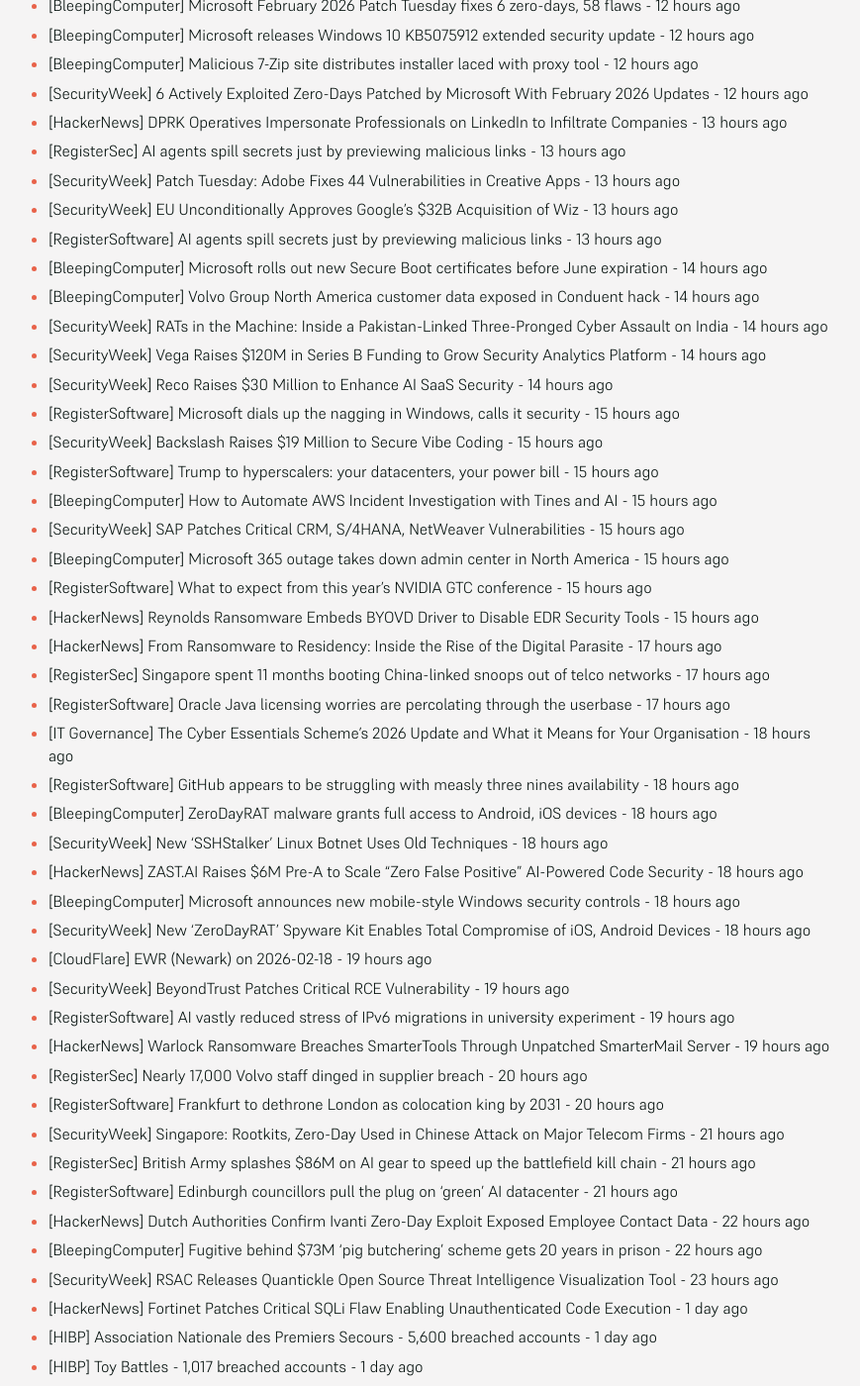
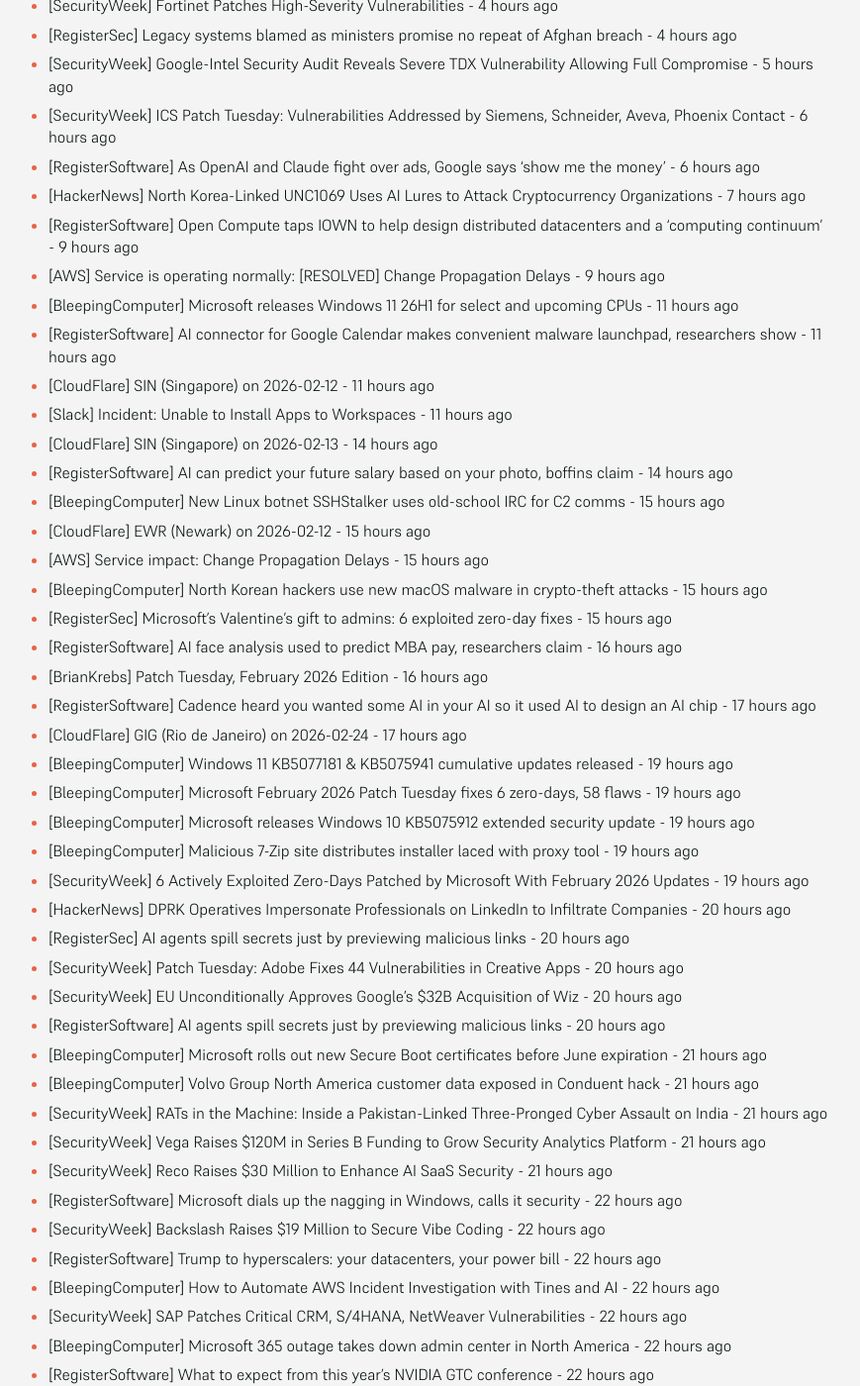
Before and after one commit to SecOpsNews/news, a Jekyll site: the page built from index.md, in a window 1280 px wide and 1400 px high, scrolled down 883 px. Shown: the whole window at 99% size, without its empty margins (215-1084 px from the left). Built offline with Jekyll 4.4.1, drawn with Linux system fonts in a browser that asks for light colours; some of the changed text lies outside the part shown.

Commit message:
New Feed

```diff
--- a/index.md
+++ b/index.md
@@ -9,69 +9,93 @@ description: Latest Updates
 
 <!-- SecOps start -->
 
-- [HackerNews] North Korea-Linked UNC1069 Uses AI Lures to Attack Cryptocurrency Organizations - 9 minutes ago
-- [RegisterSoftware] Open Compute taps IOWN to help design distributed datacenters and a 'computing continuum' - 2 hours ago
-- [AWS] Service is operating normally: [RESOLVED] Change Propagation Delays - 2 hours ago
-- [BleepingComputer] Microsoft releases Windows 11 26H1 for select and upcoming CPUs - 4 hours ago
-- [RegisterSoftware] AI connector for Google Calendar makes convenient malware launchpad, researchers show - 4 hours ago
-- [CloudFlare] SIN (Singapore) on 2026-02-12 - 4 hours ago
-- [Slack] Incident: Unable to Install Apps to Workspaces - 4 hours ago
-- [CloudFlare] SIN (Singapore) on 2026-02-13 - 7 hours ago
-- [RegisterSoftware] AI can predict your future salary based on your photo, boffins claim - 7 hours ago
-- [BleepingComputer] New Linux botnet SSHStalker uses old-school IRC for C2 comms - 8 hours ago
-- [CloudFlare] EWR (Newark) on 2026-02-12 - 8 hours ago
-- [AWS] Service impact: Change Propagation Delays - 8 hours ago
-- [BleepingComputer] North Korean hackers use new macOS malware in crypto-theft attacks - 8 hours ago
-- [RegisterSec] Microsoft's Valentine's gift to admins: 6 exploited zero-day fixes - 8 hours ago
-- [RegisterSoftware] AI face analysis used to predict MBA pay, researchers claim - 9 hours ago
-- [BrianKrebs] Patch Tuesday, February 2026 Edition - 9 hours ago
-- [RegisterSoftware] Cadence heard you wanted some AI in your AI so it used AI to design an AI chip - 10 hours ago
-- [CloudFlare] GIG (Rio de Janeiro) on 2026-02-24 - 10 hours ago
-- [BleepingComputer] Windows 11 KB5077181 & KB5075941 cumulative updates released - 12 hours ago
-- [BleepingComputer] Microsoft February 2026 Patch Tuesday fixes 6 zero-days, 58 flaws - 12 hours ago
-- [BleepingComputer] Microsoft releases Windows 10 KB5075912 extended security update - 12 hours ago
-- [BleepingComputer] Malicious 7-Zip site distributes installer laced with proxy tool - 12 hours ago
-- [SecurityWeek] 6 Actively Exploited Zero-Days Patched by Microsoft With February 2026 Updates - 12 hours ago
-- [HackerNews] DPRK Operatives Impersonate Professionals on LinkedIn to Infiltrate Companies - 13 hours ago
-- [RegisterSec] AI agents spill secrets just by previewing malicious links - 13 hours ago
-- [SecurityWeek] Patch Tuesday: Adobe Fixes 44 Vulnerabilities in Creative Apps - 13 hours ago
-- [SecurityWeek] EU Unconditionally Approves Google’s $32B Acquisition of Wiz - 13 hours ago
-- [RegisterSoftware] AI agents spill secrets just by previewing malicious links - 13 hours ago
-- [BleepingComputer] Microsoft rolls out new Secure Boot certificates before June expiration - 14 hours ago
-- [BleepingComputer] Volvo Group North America customer data exposed in Conduent hack - 14 hours ago
-- [SecurityWeek] RATs in the Machine: Inside a Pakistan-Linked Three-Pronged Cyber Assault on India - 14 hours ago
-- [SecurityWeek] Vega Raises $120M in Series B Funding to Grow Security Analytics Platform - 14 hours ago
-- [SecurityWeek] Reco Raises $30 Million to Enhance AI SaaS Security - 14 hours ago
-- [RegisterSoftware] Microsoft dials up the nagging in Windows, calls it security - 15 hours ago
-- [SecurityWeek] Backslash Raises $19 Million to Secure Vibe Coding - 15 hours ago
-- [RegisterSoftware] Trump to hyperscalers: your datacenters, your power bill - 15 hours ago
-- [BleepingComputer] How to Automate AWS Incident Investigation with Tines and AI - 15 hours ago
-- [SecurityWeek] SAP Patches Critical CRM, S/4HANA, NetWeaver Vulnerabilities - 15 hours ago
-- [BleepingComputer] Microsoft 365 outage takes down admin center in North America - 15 hours ago
-- [RegisterSoftware] What to expect from this year’s NVIDIA GTC conference - 15 hours ago
-- [HackerNews] Reynolds Ransomware Embeds BYOVD Driver to Disable EDR Security Tools - 15 hours ago
-- [HackerNews] From Ransomware to Residency: Inside the Rise of the Digital Parasite - 17 hours ago
-- [RegisterSec] Singapore spent 11 months booting China-linked snoops out of telco networks - 17 hours ago
-- [RegisterSoftware] Oracle Java licensing worries are percolating through the userbase - 17 hours ago
-- [IT Governance] The Cyber Essentials Scheme’s 2026 Update and What it Means for Your Organisation - 18 hours ago
-- [RegisterSoftware] GitHub appears to be struggling with measly three nines availability - 18 hours ago
-- [BleepingComputer] ZeroDayRAT malware grants full access to Android, iOS devices - 18 hours ago
-- [SecurityWeek] New ‘SSHStalker’ Linux Botnet Uses Old Techniques - 18 hours ago
-- [HackerNews] ZAST.AI Raises $6M Pre-A to Scale "Zero False Positive" AI-Powered Code Security - 18 hours ago
-- [BleepingComputer] Microsoft announces new mobile-style Windows security controls - 18 hours ago
-- [SecurityWeek] New ‘ZeroDayRAT’ Spyware Kit Enables Total Compromise of iOS, Android Devices - 18 hours ago
-- [CloudFlare] EWR (Newark) on 2026-02-18 - 19 hours ago
-- [SecurityWeek] BeyondTrust Patches Critical RCE Vulnerability - 19 hours ago
-- [RegisterSoftware] AI vastly reduced stress of IPv6 migrations in university experiment - 19 hours ago
-- [HackerNews] Warlock Ransomware Breaches SmarterTools Through Unpatched SmarterMail Server - 19 hours ago
-- [RegisterSec] Nearly 17,000 Volvo staff dinged in supplier breach - 20 hours ago
-- [RegisterSoftware] Frankfurt to dethrone London as colocation king by 2031 - 20 hours ago
-- [SecurityWeek] Singapore: Rootkits, Zero-Day Used in Chinese Attack on Major Telecom Firms - 21 hours ago
-- [RegisterSec] British Army splashes $86M on AI gear to speed up the battlefield kill chain - 21 hours ago
-- [RegisterSoftware] Edinburgh councillors pull the plug on 'green' AI datacenter - 21 hours ago
-- [HackerNews] Dutch Authorities Confirm Ivanti Zero-Day Exploit Exposed Employee Contact Data - 22 hours ago
-- [BleepingComputer] Fugitive behind $73M 'pig butchering' scheme gets 20 years in prison - 22 hours ago
-- [SecurityWeek] RSAC Releases Quantickle Open Source Threat Intelligence Visualization Tool - 23 hours ago
+- [SecurityWeek] Ivanti Patches Endpoint Manager Vulnerabilities Disclosed in October 2025 - 57 minutes ago
+- [SecurityWeek] Hacker Conversations: Professional Hacker Douglas Day - 57 minutes ago
+- [RegisterSec] Payroll pirates are conning help desks to steal workers' identities and redirect paychecks - 57 minutes ago
+- [RegisterSoftware] Apple's Creator Studio creates a subscription where free apps used to live - 57 minutes ago
+- [SecurityWeek] Microsoft to Refresh Windows Secure Boot Certificates in June 2026 - 57 minutes ago
+- [SecurityWeek] Security in the Dark: Recognizing the Signs of Hidden Information - 57 minutes ago
+- [HackerNews] Exposed Training Open the Door for Crypto-Mining in Fortune 500 Cloud Environments - 57 minutes ago
+- [RegisterSoftware] How Microsoft's legal eagles wrangled Happy Days for Windows 95 - 57 minutes ago
+- [SecurityWeek] Zast.AI Raises $6 Million for AI-Powered Code Security - 57 minutes ago
+- [SecurityWeek] Conduent Breach Hits Volvo Group: Nearly 17,000 Employees’ Data Exposed - 57 minutes ago
+- [CloudFlare] IAD (Ashburn) on 2026-02-13 - 58 minutes ago
+- [RegisterSec] Notepad's new Markdown powers served with a side of remote code execution - 2 hours ago
+- [RegisterSoftware] Notepad's new Markdown powers served with a side of remote code execution - 2 hours ago
+- [RegisterSoftware] VMware scores early win in Siemens software licensing dispute - 2 hours ago
+- [RegisterSoftware] River project swims against the Wayland tide with modular window management - 3 hours ago
+- [RegisterSoftware] One in five Euro datacenters AI-ready as builders battle land and labor blues - 3 hours ago
+- [HackerNews] SSHStalker Botnet Uses IRC C2 to Control Linux Systems via Legacy Kernel Exploits - 3 hours ago
+- [HackerNews] Microsoft Patches 59 Vulnerabilities Including Six Actively Exploited Zero-Days - 3 hours ago
+- [SecurityWeek] Chipmaker Patch Tuesday: Over 80 Vulnerabilities Addressed by Intel and AMD - 3 hours ago
+- [SecurityWeek] Fortinet Patches High-Severity Vulnerabilities - 4 hours ago
+- [RegisterSec] Legacy systems blamed as ministers promise no repeat of Afghan breach - 4 hours ago
+- [SecurityWeek] Google-Intel Security Audit Reveals Severe TDX Vulnerability Allowing Full Compromise - 5 hours ago
+- [SecurityWeek] ICS Patch Tuesday: Vulnerabilities Addressed by Siemens, Schneider, Aveva, Phoenix Contact - 6 hours ago
+- [RegisterSoftware] As OpenAI and Claude fight over ads, Google says ‘show me the money’ - 6 hours ago
+- [HackerNews] North Korea-Linked UNC1069 Uses AI Lures to Attack Cryptocurrency Organizations - 7 hours ago
+- [RegisterSoftware] Open Compute taps IOWN to help design distributed datacenters and a 'computing continuum' - 9 hours ago
+- [AWS] Service is operating normally: [RESOLVED] Change Propagation Delays - 9 hours ago
+- [BleepingComputer] Microsoft releases Windows 11 26H1 for select and upcoming CPUs - 11 hours ago
+- [RegisterSoftware] AI connector for Google Calendar makes convenient malware launchpad, researchers show - 11 hours ago
+- [CloudFlare] SIN (Singapore) on 2026-02-12 - 11 hours ago
+- [Slack] Incident: Unable to Install Apps to Workspaces - 11 hours ago
+- [CloudFlare] SIN (Singapore) on 2026-02-13 - 14 hours ago
+- [RegisterSoftware] AI can predict your future salary based on your photo, boffins claim - 14 hours ago
+- [BleepingComputer] New Linux botnet SSHStalker uses old-school IRC for C2 comms - 15 hours ago
+- [CloudFlare] EWR (Newark) on 2026-02-12 - 15 hours ago
+- [AWS] Service impact: Change Propagation Delays - 15 hours ago
+- [BleepingComputer] North Korean hackers use new macOS malware in crypto-theft attacks - 15 hours ago
+- [RegisterSec] Microsoft's Valentine's gift to admins: 6 exploited zero-day fixes - 15 hours ago
+- [RegisterSoftware] AI face analysis used to predict MBA pay, researchers claim - 16 hours ago
+- [BrianKrebs] Patch Tuesday, February 2026 Edition - 16 hours ago
+- [RegisterSoftware] Cadence heard you wanted some AI in your AI so it used AI to design an AI chip - 17 hours ago
+- [CloudFlare] GIG (Rio de Janeiro) on 2026-02-24 - 17 hours ago
+- [BleepingComputer] Windows 11 KB5077181 & KB5075941 cumulative updates released - 19 hours ago
+- [BleepingComputer] Microsoft February 2026 Patch Tuesday fixes 6 zero-days, 58 flaws - 19 hours ago
+- [BleepingComputer] Microsoft releases Windows 10 KB5075912 extended security update - 19 hours ago
+- [BleepingComputer] Malicious 7-Zip site distributes installer laced with proxy tool - 19 hours ago
+- [SecurityWeek] 6 Actively Exploited Zero-Days Patched by Microsoft With February 2026 Updates - 19 hours ago
+- [HackerNews] DPRK Operatives Impersonate Professionals on LinkedIn to Infiltrate Companies - 20 hours ago
+- [RegisterSec] AI agents spill secrets just by previewing malicious links - 20 hours ago
+- [SecurityWeek] Patch Tuesday: Adobe Fixes 44 Vulnerabilities in Creative Apps - 20 hours ago
+- [SecurityWeek] EU Unconditionally Approves Google’s $32B Acquisition of Wiz - 20 hours ago
+- [RegisterSoftware] AI agents spill secrets just by previewing malicious links - 20 hours ago
+- [BleepingComputer] Microsoft rolls out new Secure Boot certificates before June expiration - 21 hours ago
+- [BleepingComputer] Volvo Group North America customer data exposed in Conduent hack - 21 hours ago
+- [SecurityWeek] RATs in the Machine: Inside a Pakistan-Linked Three-Pronged Cyber Assault on India - 21 hours ago
+- [SecurityWeek] Vega Raises $120M in Series B Funding to Grow Security Analytics Platform - 21 hours ago
+- [SecurityWeek] Reco Raises $30 Million to Enhance AI SaaS Security - 21 hours ago
+- [RegisterSoftware] Microsoft dials up the nagging in Windows, calls it security - 22 hours ago
+- [SecurityWeek] Backslash Raises $19 Million to Secure Vibe Coding - 22 hours ago
+- [RegisterSoftware] Trump to hyperscalers: your datacenters, your power bill - 22 hours ago
+- [BleepingComputer] How to Automate AWS Incident Investigation with Tines and AI - 22 hours ago
+- [SecurityWeek] SAP Patches Critical CRM, S/4HANA, NetWeaver Vulnerabilities - 22 hours ago
+- [BleepingComputer] Microsoft 365 outage takes down admin center in North America - 22 hours ago
+- [RegisterSoftware] What to expect from this year’s NVIDIA GTC conference - 22 hours ago
+- [HackerNews] Reynolds Ransomware Embeds BYOVD Driver to Disable EDR Security Tools - 22 hours ago
+- [HackerNews] From Ransomware to Residency: Inside the Rise of the Digital Parasite - 1 day ago
+- [RegisterSec] Singapore spent 11 months booting China-linked snoops out of telco networks - 1 day ago
+- [RegisterSoftware] Oracle Java licensing worries are percolating through the userbase - 1 day ago
+- [IT Governance] The Cyber Essentials Scheme’s 2026 Update and What it Means for Your Organisation - 1 day ago
+- [RegisterSoftware] GitHub appears to be struggling with measly three nines availability - 1 day ago
+- [BleepingComputer] ZeroDayRAT malware grants full access to Android, iOS devices - 1 day ago
+- [SecurityWeek] New ‘SSHStalker’ Linux Botnet Uses Old Techniques - 1 day ago
+- [HackerNews] ZAST.AI Raises $6M Pre-A to Scale "Zero False Positive" AI-Powered Code Security - 1 day ago
+- [BleepingComputer] Microsoft announces new mobile-style Windows security controls - 1 day ago
+- [SecurityWeek] New ‘ZeroDayRAT’ Spyware Kit Enables Total Compromise of iOS, Android Devices - 1 day ago
+- [CloudFlare] EWR (Newark) on 2026-02-18 - 1 day ago
+- [SecurityWeek] BeyondTrust Patches Critical RCE Vulnerability - 1 day ago
+- [RegisterSoftware] AI vastly reduced stress of IPv6 migrations in university experiment - 1 day ago
+- [HackerNews] Warlock Ransomware Breaches SmarterTools Through Unpatched SmarterMail Server - 1 day ago
+- [RegisterSec] Nearly 17,000 Volvo staff dinged in supplier breach - 1 day ago
+- [RegisterSoftware] Frankfurt to dethrone London as colocation king by 2031 - 1 day ago
+- [SecurityWeek] Singapore: Rootkits, Zero-Day Used in Chinese Attack on Major Telecom Firms - 1 day ago
+- [RegisterSec] British Army splashes $86M on AI gear to speed up the battlefield kill chain - 1 day ago
+- [RegisterSoftware] Edinburgh councillors pull the plug on 'green' AI datacenter - 1 day ago
+- [HackerNews] Dutch Authorities Confirm Ivanti Zero-Day Exploit Exposed Employee Contact Data - 1 day ago
+- [BleepingComputer] Fugitive behind $73M 'pig butchering' scheme gets 20 years in prison - 1 day ago
+- [SecurityWeek] RSAC Releases Quantickle Open Source Threat Intelligence Visualization Tool - 1 day ago
 - [HackerNews] Fortinet Patches Critical SQLi Flaw Enabling Unauthenticated Code Execution - 1 day ago
 - [HIBP] Association Nationale des Premiers Secours - 5,600 breached accounts - 1 day ago
 - [HIBP] Toy Battles - 1,017 breached accounts - 1 day ago
@@ -119,35 +143,17 @@ description: Latest Updates
 - [RegisterSoftware] Europe's sovereign cloud spend set to triple as geopolitics bite - 1 day ago
 - [SecurityWeek] Ransomware Groups May Pivot Back to Encryption as Data Theft Tactics Falter - 1 day ago
 - [RegisterSoftware] Azure power hiccup gives Windows admins a rare break from updates - 1 day ago
-- [HackerNews] How Top CISOs Solve Burnout and Speed up MTTR without Extra Hiring - 1 day ago
-- [RegisterSec] How the GNU C Compiler became the Clippy of cryptography - 1 day ago
-- [SecurityWeek] SmarterTools Hit by Ransomware via Vulnerability in Its Own Product - 1 day ago
-- [SecurityWeek] Recent SolarWinds Flaws Potentially Exploited as Zero-Days - 1 day ago
-- [RegisterSoftware] How the GNU C Compiler became the Clippy of cryptography - 1 day ago
-- [SecurityWeek] Cybersecurity M&A Roundup: 34 Deals Announced in January 2026 - 1 day ago
-- [BleepingComputer] BeyondTrust warns of critical RCE flaw in remote support software - 1 day ago
-- [RegisterSoftware] Brussels eyes crowbar for Meta's WhatsApp AI lockout - 1 day ago
-- [RegisterSec] Follow the money: Switzerland remains Europe's top destination for tech pay - 1 day ago
-- [BleepingComputer] Men charged in FanDuel scheme fueled by thousands of stolen identities - 1 day ago
-- [RegisterSoftware] Follow the money: Switzerland remains Europe's top destination for tech pay - 1 day ago
-- [HackerNews] Bloody Wolf Targets Uzbekistan, Russia Using NetSupport RAT in Spear-Phishing Campaign - 1 day ago
-- [RegisterSoftware] Matrix is quietly becoming the chat layer for governments chasing digital sovereignty - 1 day ago
-- [RegisterSec] European Commission probes intrusion into staff mobile management backend - 1 day ago
-- [BleepingComputer] Microsoft: Exchange Online flags legitimate emails as phishing - 1 day ago
-- [SecurityWeek] New Paper and Tool Help Security Teams Move Beyond Blind Reliance on CISA’s KEV Catalog - 1 day ago
-- [BleepingComputer] European Commission discloses breach that exposed staff data - 1 day ago
-- [RegisterSoftware] The Linux mid-life crisis that's an opportunity for Tux-led transformation - 1 day ago
-- [HackerNews] TeamPCP Worm Exploits Cloud Infrastructure to Build Criminal Infrastructure - 1 day ago
-- [GitHub] Degraded performance for Copilot Coding Agent - 1 day ago
-- [CloudFlare] HEL (Helsinki) on 2026-02-12 - 1 day ago
-- [RegisterSoftware] Unlocking the hidden power of unstructured data with AI - 1 day ago
-- [HackerNews] BeyondTrust Fixes Critical Pre-Auth RCE Vulnerability in Remote Support and PRA - 1 day ago
-- [SecurityWeek] European Commission Investigating Cyberattack - 1 day ago
-- [CloudFlare] OSL (Oslo) on 2026-02-12 - 1 day ago
-- [GitHub] Degraded Performance in Webhooks API and UI, Pull Requests - 1 day ago
-- [CloudFlare] PDX (Portland) on 2026-02-18 - 1 day ago
-- [CloudFlare] PDX (Portland) on 2026-02-19 - 2 days ago
-- [CloudFlare] PDX (Portland) on 2026-02-20 - 2 days ago
+- [HackerNews] How Top CISOs Solve Burnout and Speed up MTTR without Extra Hiring - 2 days ago
+- [RegisterSec] How the GNU C Compiler became the Clippy of cryptography - 2 days ago
+- [SecurityWeek] SmarterTools Hit by Ransomware via Vulnerability in Its Own Product - 2 days ago
+- [SecurityWeek] Recent SolarWinds Flaws Potentially Exploited as Zero-Days - 2 days ago
+- [RegisterSoftware] How the GNU C Compiler became the Clippy of cryptography - 2 days ago
+- [SecurityWeek] Cybersecurity M&A Roundup: 34 Deals Announced in January 2026 - 2 days ago
+- [BleepingComputer] BeyondTrust warns of critical RCE flaw in remote support software - 2 days ago
+- [RegisterSoftware] Brussels eyes crowbar for Meta's WhatsApp AI lockout - 2 days ago
+- [RegisterSec] Follow the money: Switzerland remains Europe's top destination for tech pay - 2 days ago
+- [BleepingComputer] Men charged in FanDuel scheme fueled by thousands of stolen identities - 2 days ago
+- [RegisterSoftware] Follow the money: Switzerland remains Europe's top destination for tech pay - 2 days ago
 - [BleepingComputer] New tool blocks imposter attacks disguised as safe commands - 2 days ago
 - [RegisterSoftware] Three AI engines walk into a bar in single file... - 2 days ago
 - [DataBreaches] Russian-linked hackers appear to have launched a crippling cyberattack on Western New Mexico University - 9 months ago
```
